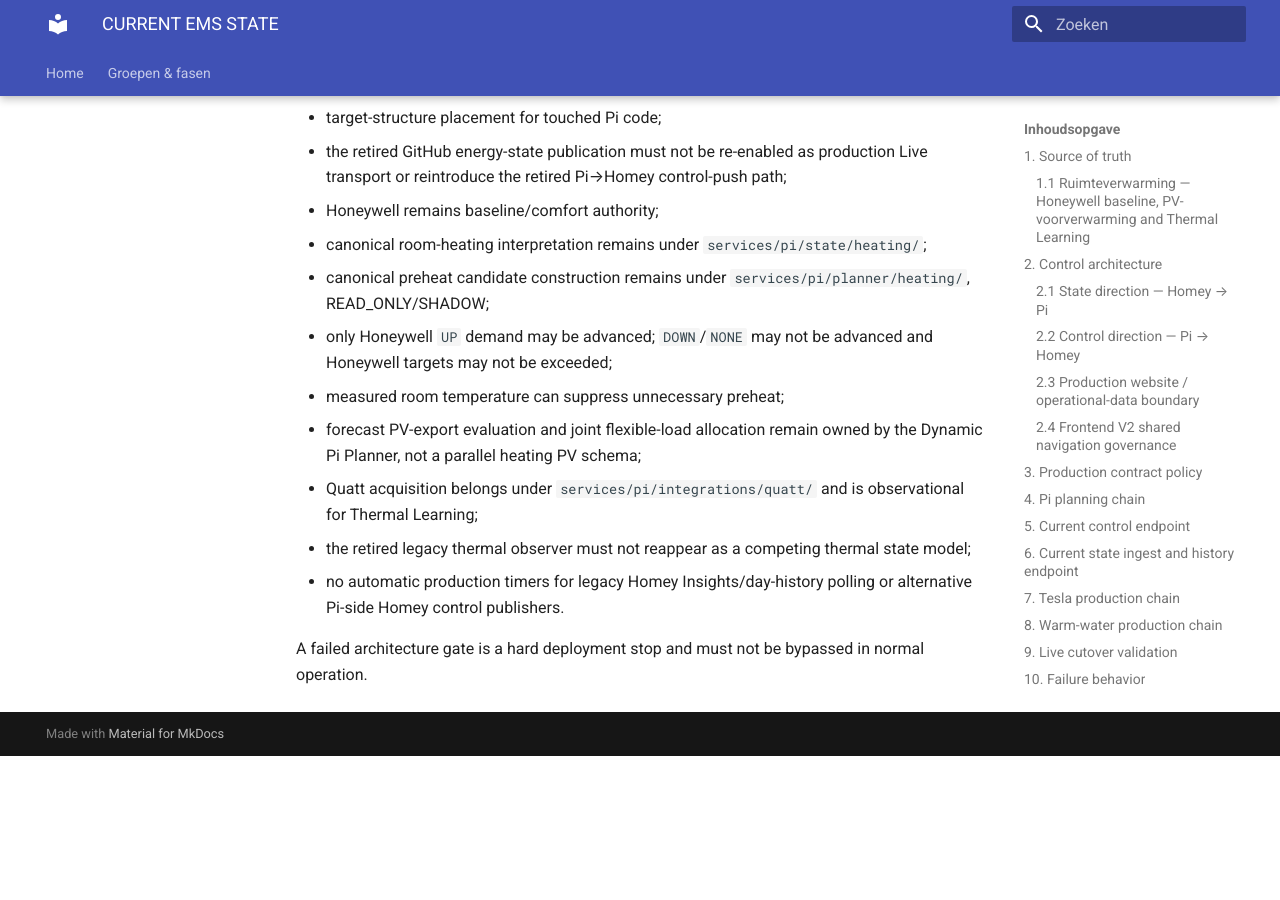
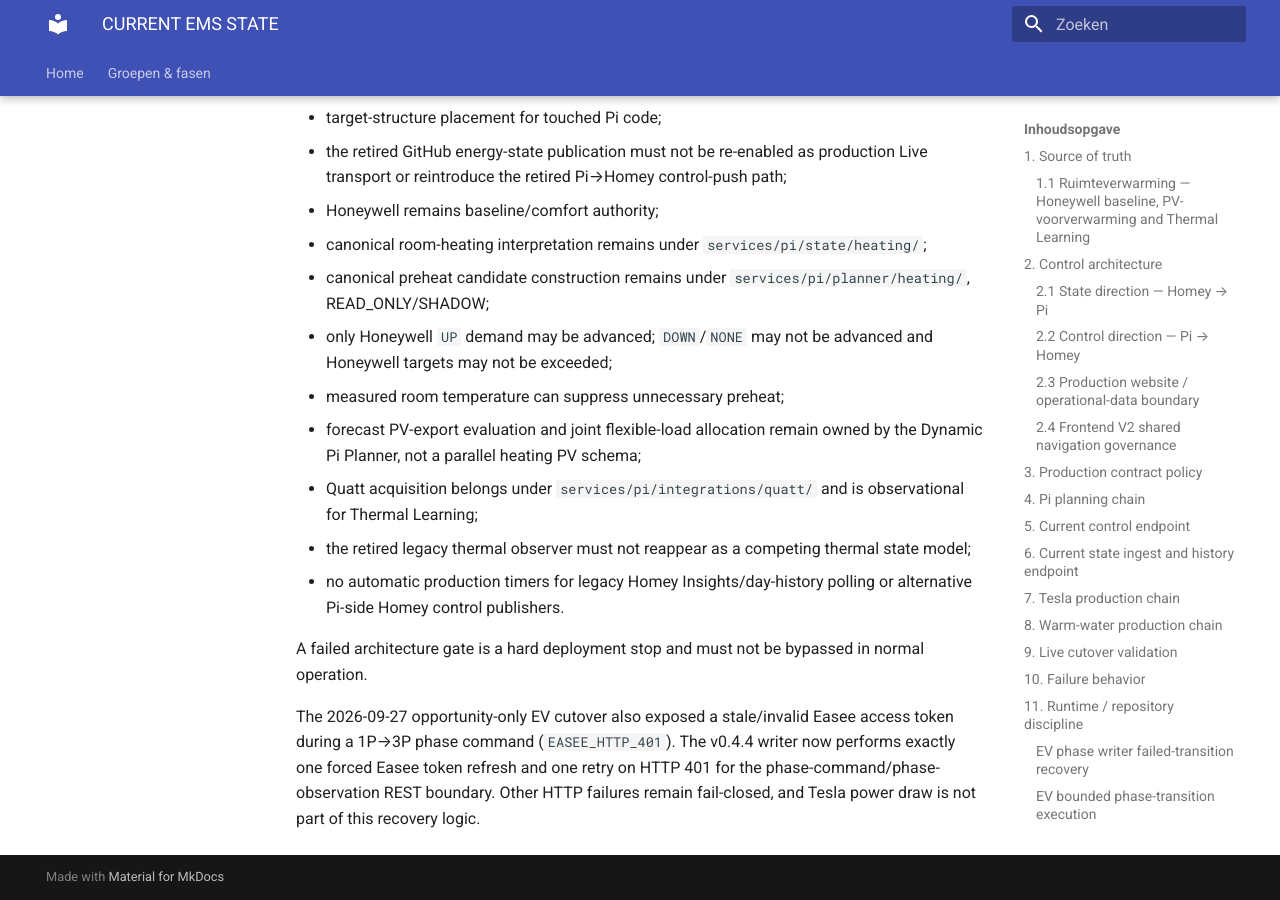
Before and after one commit to OnsKasteeltje/homey-energy-manual, an MkDocs documentation site: the page built from docs/architecture/CURRENT-EMS-STATE.md, in a window 1280 px wide and 900 px high, scrolled down 17925 px. Built offline with MkDocs 1.6.1 and Material for MkDocs 9.7.7, drawn with Linux system fonts in a browser that asks for light colours; before the commit the page ends 18681 px from its top, so only the background shows below that.

Commit message:
docs(ev): record bounded Easee 401 auth recovery

```diff
--- a/docs/architecture/CURRENT-EMS-STATE.md
+++ b/docs/architecture/CURRENT-EMS-STATE.md
@@ -360,3 +360,5 @@
 - no automatic production timers for legacy Homey Insights/day-history polling or alternative Pi-side Homey control publishers.
 
 A failed architecture gate is a hard deployment stop and must not be bypassed in normal operation.
+
+The 2026-09-27 opportunity-only EV cutover also exposed a stale/invalid Easee access token during a 1P→3P phase command (`EASEE_HTTP_401`). The v0.4.4 writer now performs exactly one forced Easee token refresh and one retry on HTTP 401 for the phase-command/phase-observation REST boundary. Other HTTP failures remain fail-closed, and Tesla power draw is not part of this recovery logic.
```
